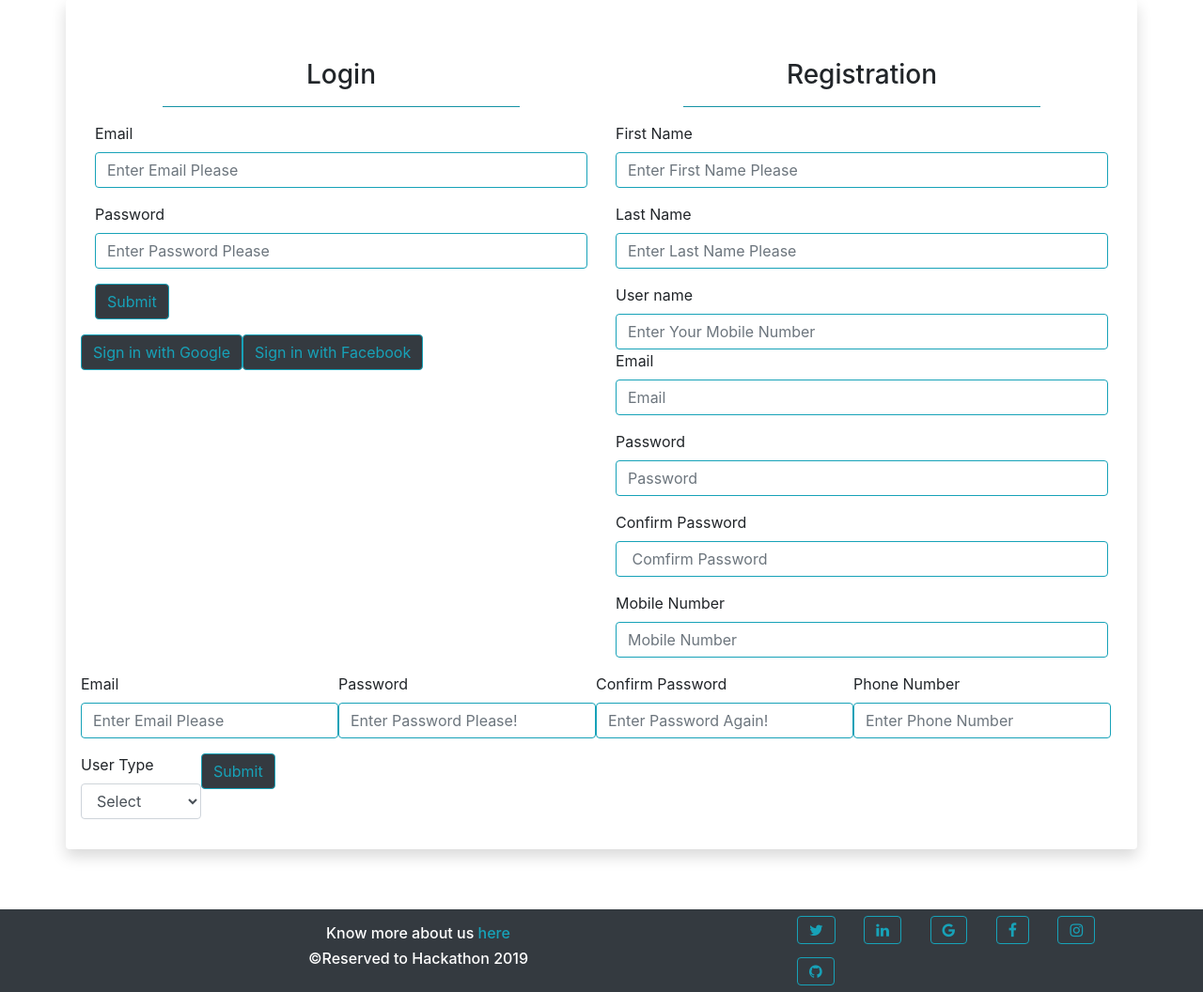
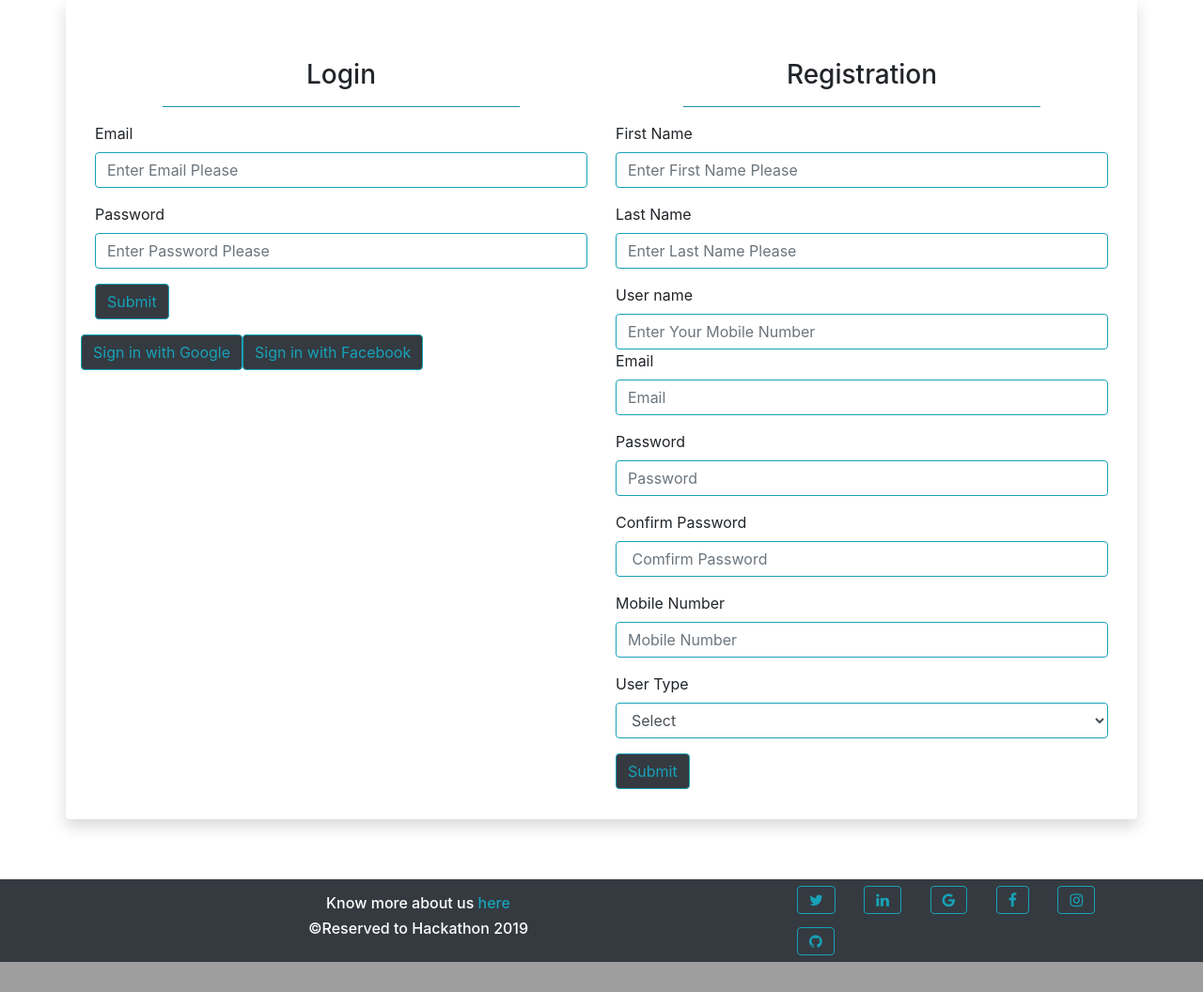
Before and after one commit to alisha21puja/Hackathon1, a Django app: page /accounts in a window 1280 px wide. Shown: the part 961-2017 px from the top of the page at 94% size. After the commit the page ends 1985 px from the top, so only its background shows below. Run offline with Django 3.2, Linux system fonts and the light colour scheme; parts of the project's set-up code (start-up, migrations or seed data) failed here and were passed over; some libraries are stand-ins or nearby versions.

Commit message:
some more modifications

```diff
--- a/Organizer/models.py
+++ b/Organizer/models.py
@@ -94,6 +94,3 @@ class Event_Location(models.Model):
     event_longitude = models.CharField(max_length=100)
     eventid = models.ForeignKey(OrganiseEvent,on_delete=models.CASCADE)
     event_name = models.CharField(max_length=200)
-
-    def __self__():
-        return self.event_venue_name
--- a/accounts/templates/login.html
+++ b/accounts/templates/login.html
@@ -96,35 +96,9 @@
           <input type="text" class="form-control border border-info" name="phone" id="phone"
             placeholder="Mobile Number">
         </div>
-    </div>
-    <div class="form-group">
-      <label for="email">Email </label>
-      <input type="email" class="form-control border border-info" required name="email" id="email"
-        aria-describedby="emailHelp" placeholder="Enter Email Please">
-
-    </div>
-    <div class="form-group">
-      <label for="Password">Password </label>
-      <input type="Password" class="form-control border border-info" required name="password" id="password"
-        placeholder="Enter Password Please!">
-
-    </div>
-    <div class="form-group">
-      <label for="Password"> Confirm Password </label>
-      <input type="Password" class="form-control border border-info" name="confirmpassword" id="password"
-        placeholder="Enter Password Again! ">
-
-    </div>
-
-    <div class="form-group">
-      <label for="phone"> Phone Number </label>
-      <input type="text" class="form-control border border-info" name="phone" id="phone"
-        placeholder="Enter Phone Number ">
-    </div>
-
         <div class="form-group">
           <label for="type_usr"> User Type </label>
-      <select name="type_usr" class="form-control">
+          <select name="type_usr" class="form-control border border-info">
             <option>Select</option>
             <option value=100>Participant</option>
             <option value=200>Sponser</option>
```
Also changed, not shown: Blog/migrations/0007_auto_20190814_1011.py (deleted), Organizer/migrations/0003_remove_organiseevent_event_description.py (deleted), Organizer/migrations/0004_auto_20190814_1011.py (deleted), Organizer/migrations/0004_organiseevent_event_description.py (deleted), Organizer/migrations/0005_auto_20190812_1937.py (deleted), Organizer/migrations/0006_auto_20190812_1939.py (deleted). Lines whose indentation alone changed are shown as unchanged.
